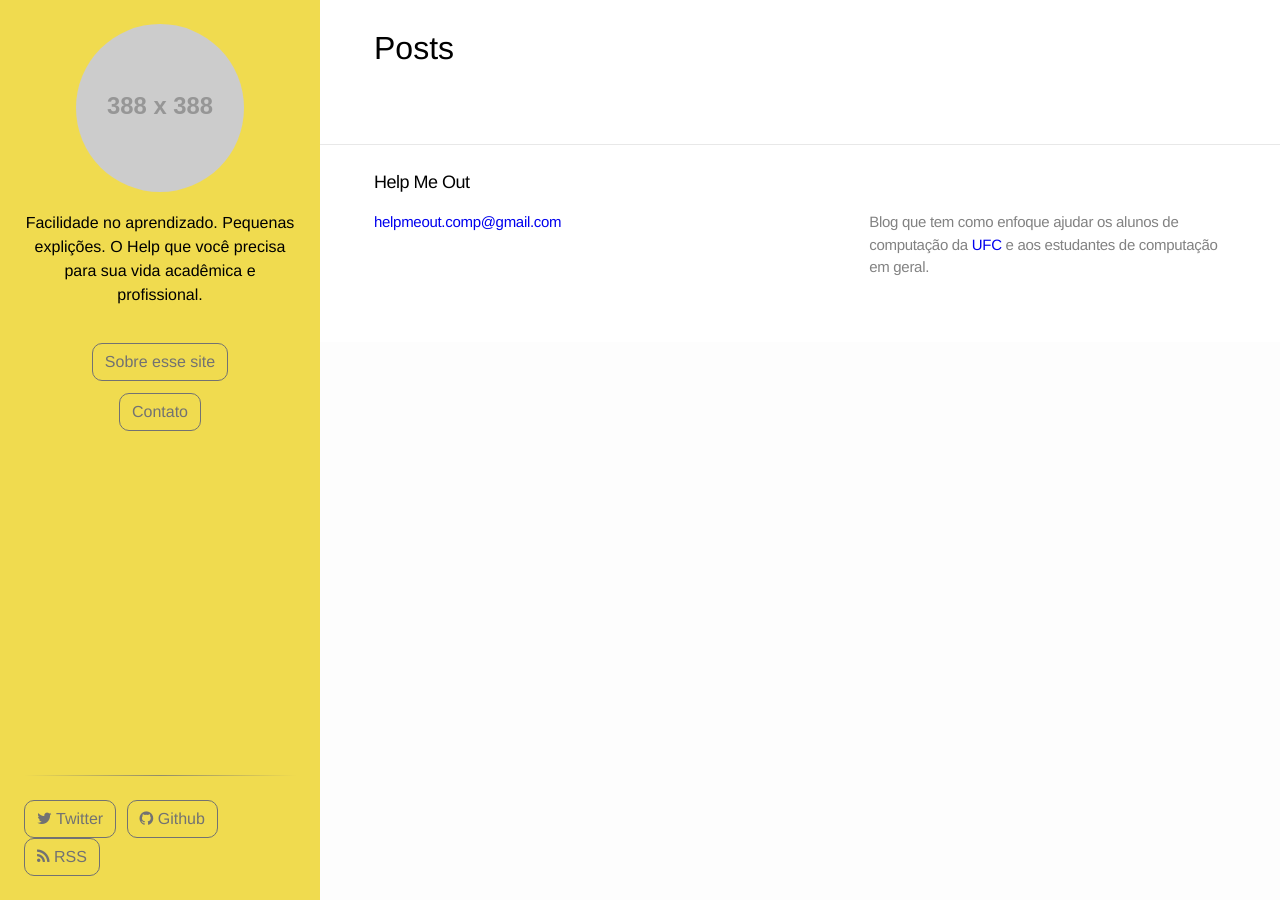
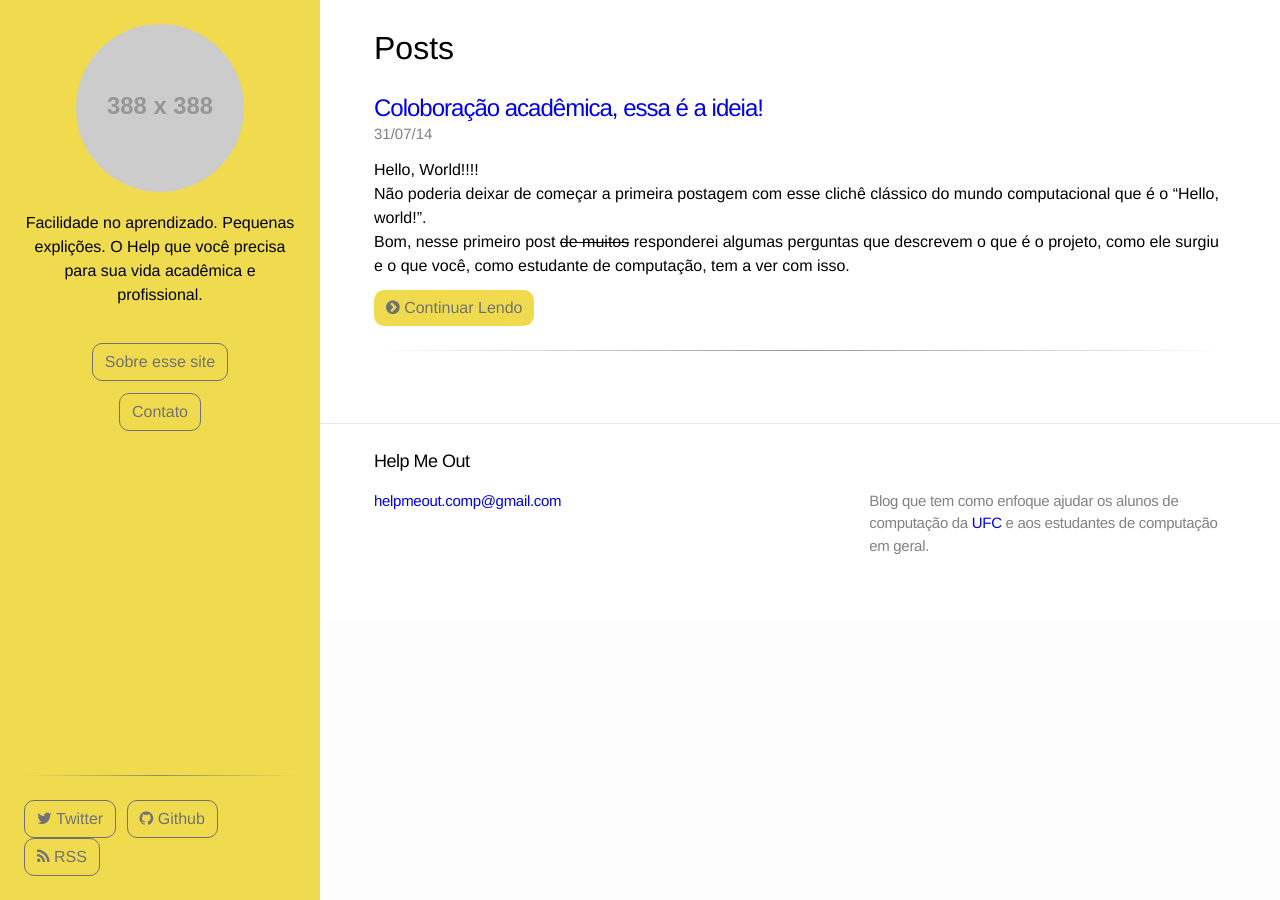
Before and after one commit to vinimdocarmo/help-me-out, a Jekyll site: the page built from index.html, in a window 1280 px wide. Built offline with Jekyll 4.4.1, drawn with Linux system fonts in a browser that asks for light colours; nearby versions of some CDN libraries; some of the changed lines change nothing that is shown.

Commit message:
Muda diretório de primeira postagem(_drafts/ -> _posts/)

```diff
--- a/_drafts/2014-07-31-colaboracao-academica-essa-e-a-ideia.markdown
+++ b/_posts/2014-07-31-colaboracao-academica-essa-e-a-ideia.markdown
@@ -3,7 +3,7 @@ layout: post
 title:  "Coloboração acadêmica, essa é a ideia!"
 date:   2014-07-31 11:17:00
 author: "Vinícius do Carmo"
-tags: "Hello World"
+tags: helloworld
 ---
 
 Hello, World!!!!
```
